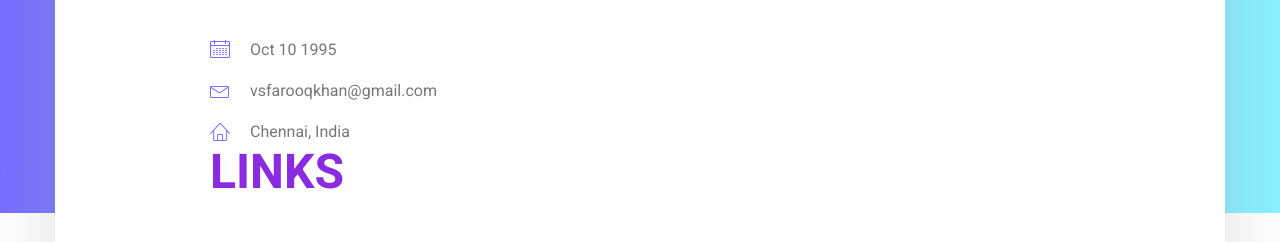
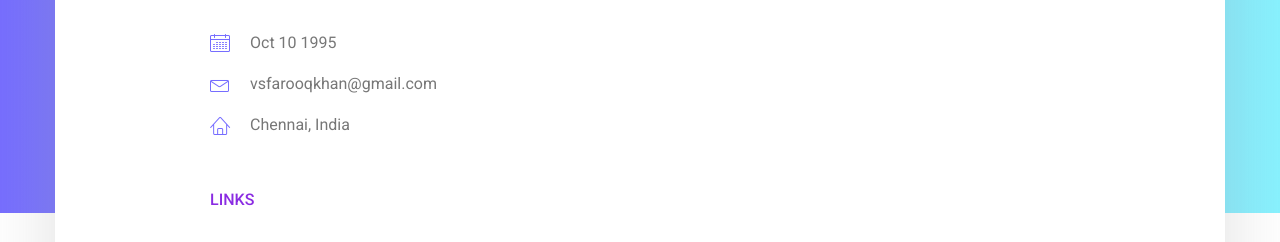
Before and after one commit to vsfarooqkhan/vsfarooqkhan.github.io, a plain HTML site: page index.html in a window 1280 px wide. Shown: the part 847-1089 px from the top of the page. Drawn offline with Linux system fonts and the light colour scheme.

Commit message:
style applied

```diff
--- a/index.html
+++ b/index.html
@@ -106,7 +106,8 @@ s0.parentNode.insertBefore(s1,s0);
 										<li><a href="#"><i class="lnr lnr-envelope"></i> vsfarooqkhan@gmail.com</a></li>
 										<li><a href="#"><i class="lnr lnr-home"></i> Chennai, India </a></li>
 									</ul>
-									<h3 style="color: blueviolet;"> Links</h3>
+									<br/><br/>
+									<h4 style="color: blueviolet;"> Links</h4>
 									<ul class="list personal_social">
 										<li><a href="https://linkedin.com/in/vsfarooqkhan" target="_blank"><i class="fa fa-linkedin"></i></a></li>
 										<li><a href="https://twitter.com/vsfarooqkhan" target="_blank"><i class="fa fa-twitter"></i></a></li>
```
